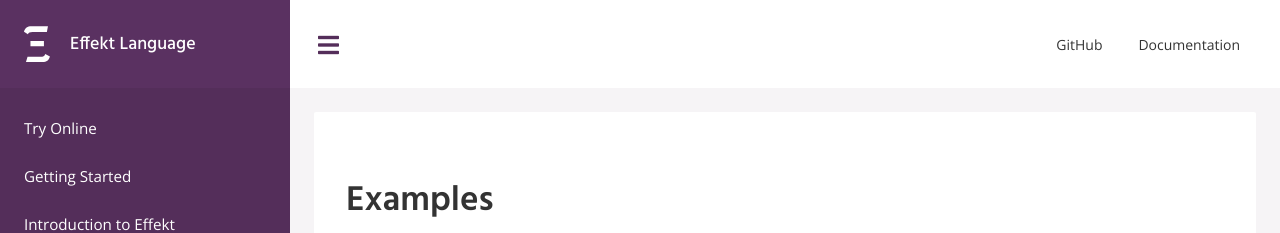
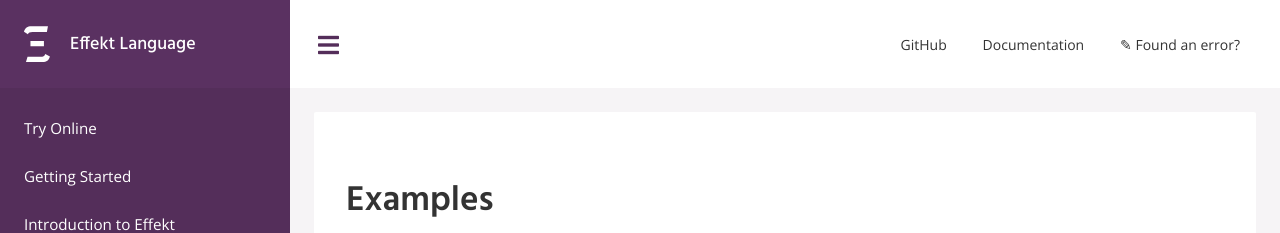
Before and after one commit to effekt-lang/effekt-website, a Jekyll site: the page built from examples.md, in a window 1280 px wide and 1005 px high. Shown: the top 233 px of the window. Built offline with Jekyll 4.4.1, drawn with Linux system fonts in a browser that asks for light colours.

Commit message:
add edit/source button for all doc pages

```diff
--- a/_layouts/docs.html
+++ b/_layouts/docs.html
@@ -63,6 +63,13 @@ pagetype: docs
                           <ul class="pull-right">
                             <li><a href="{{ site.githuburl }}" target="_blank" rel="noopener noreferrer"><span class="nav-item-text">GitHub</span></a></li>
                             <li><a href="{{ site.baseurl }}/docs"><span class="nav-item-text">Documentation</span></a></li>
+                            <li>
+                              <a href="https://github.com/effekt-lang/{{ page.origin | default: 'effekt-website' }}/blob/master/{{ page.path }}"
+                               target="_blank"
+                               rel="noopener noreferrer">
+                                <span class="nav-item-text">✎ Found an error?</span>
+                              </a>
+                            </li>
                           </ul>
                         </div>
                     </div>
```
